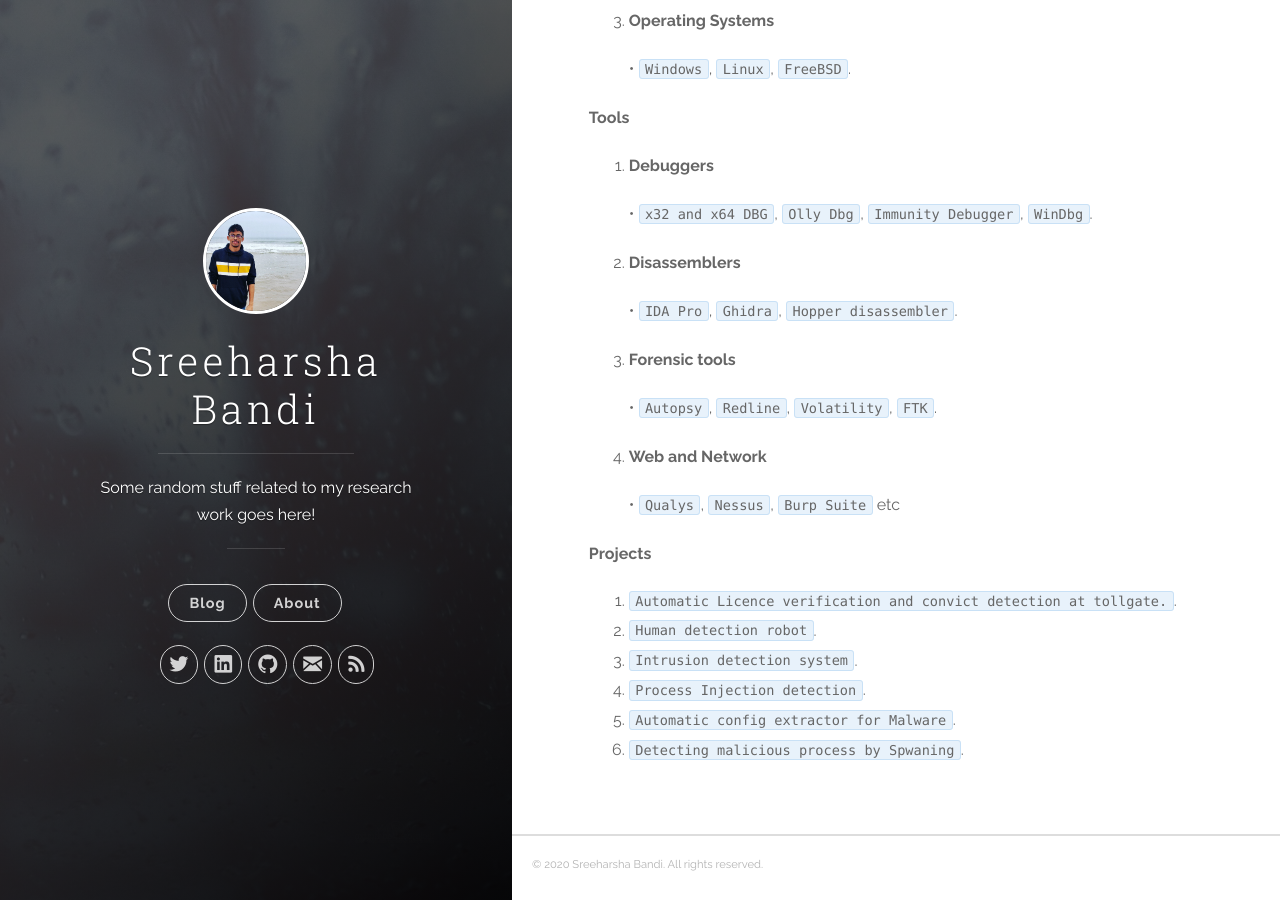
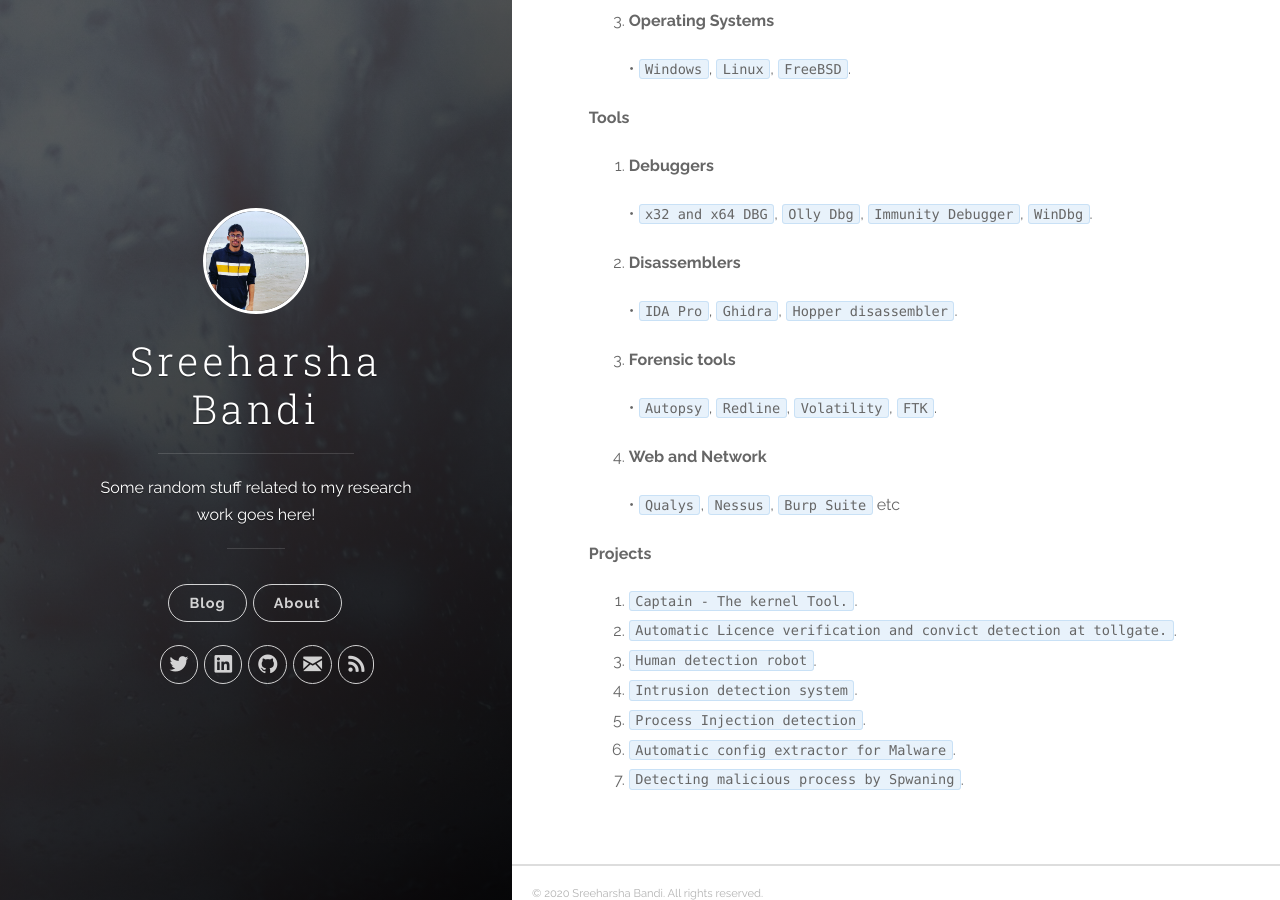
Before and after one commit to sreeharshabandi/sreeharshabandi.github.io, a Jekyll site: the page built from about/index.md, in a window 1280 px wide and 900 px high, scrolled down 1231 px. Built offline with Jekyll 4.4.1, drawn with Linux system fonts in a browser that asks for light colours; our own code applies the rules of GitHub Pages for plain Markdown files.

Commit message:
Update index.md

```diff
--- a/about/index.md
+++ b/about/index.md
@@ -63,6 +63,7 @@ functionality.</p></ol>
 <p><strong>Projects</strong></p>
 
 <ol>
+<li><code class="highlighter-rouge">Captain - The kernel Tool.</code>.</li>
 <li><code class="highlighter-rouge">Automatic Licence verification and convict detection at tollgate.</code>.</li>
 <li><code class="highlighter-rouge">Human detection robot</code>.</li>
 <li><code class="highlighter-rouge">Intrusion detection system</code>.</li>
```
